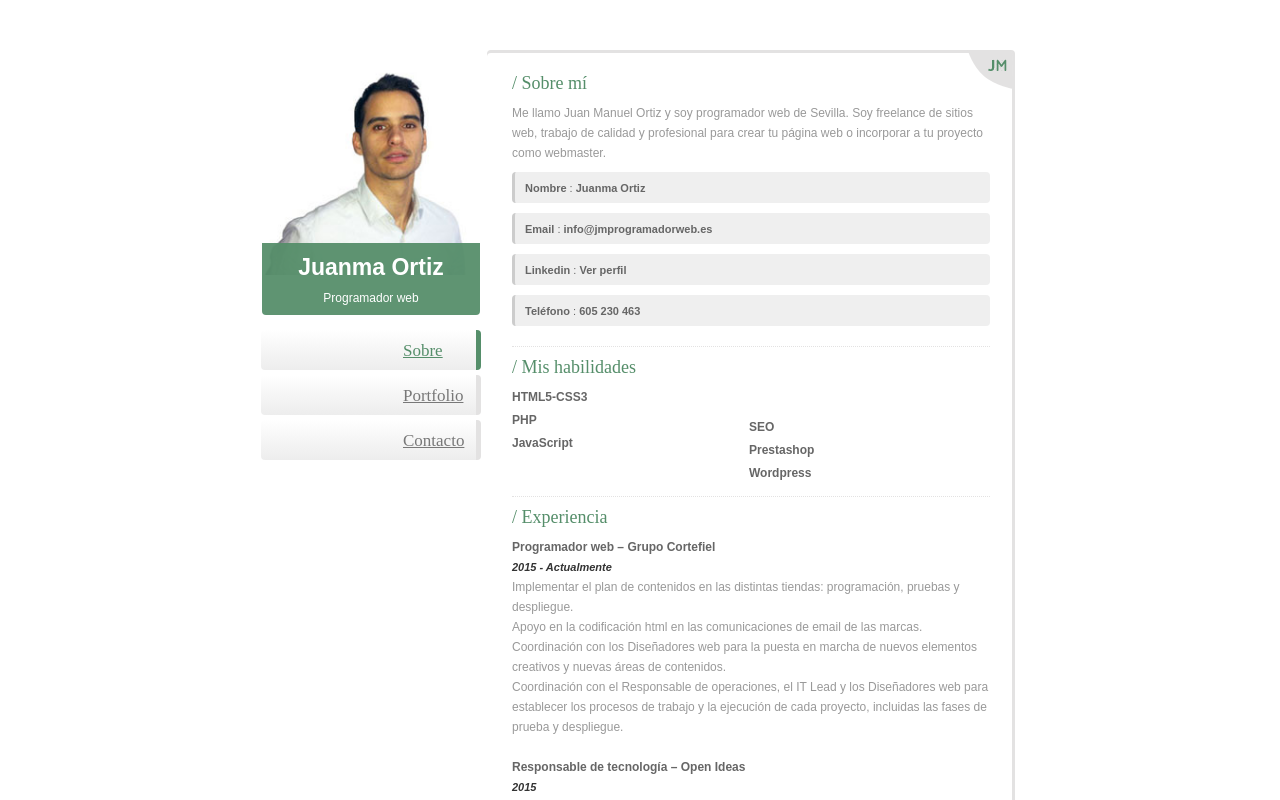
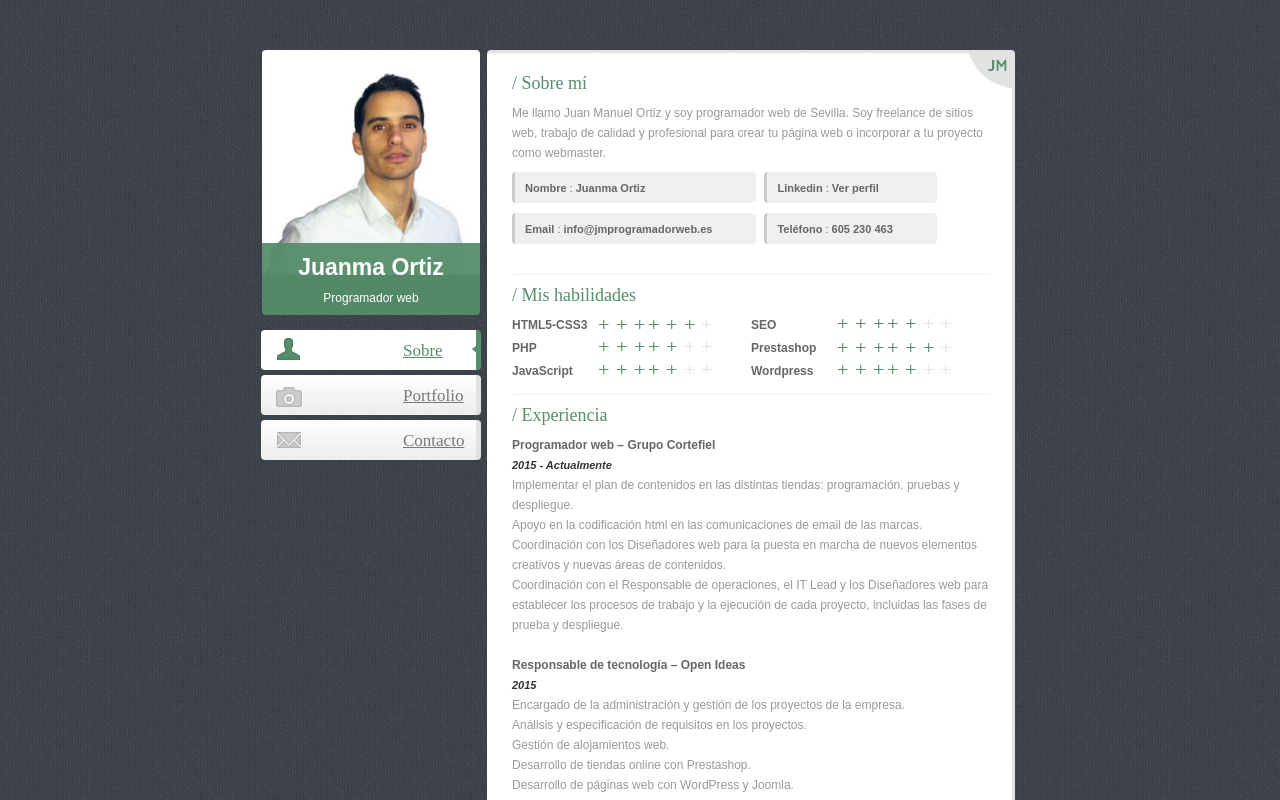
Before and after one commit to twister88888/personal-website, a React (Create React App) app: page / in a window 1280 px wide. Shown: the top 800 px of the page. Built offline with nearby package versions, Linux system fonts and the light colour scheme.

Commit message:
Changing the paths of the images on CSS

```diff
--- a/src/App.css
+++ b/src/App.css
@@ -1,6 +1,7 @@
+
 /* Renombrar o.clearfix */
 body{
-	/*background:url(../images/pattern/pattern3.png) repeat;*/
+	background:url('/images/pattern/pattern3.png') repeat;
 	font:100% Arial,'Signika';
 	line-height:20px;
 	font-weight:normal;
@@ -59,50 +60,50 @@ header{
 }
 
 .appbar li a.tab-about{
-	/*background-image: url(../images/about-ico.png);*/
+	background-image: url(/images/about-ico.png);
 	background-position: 14px 7px;
 }
 
 .appbar li a.tab-portfolio{
-	/*background-image: url(../images/folio-ico.png);*/
+	background-image: url(/images/folio-ico.png);
 	background-position: 14px 7px;
 }
 
 .appbar li a.tab-blog{
-	/*background-image: url(../images/blog-ico.png);*/
+	background-image: url(/images/blog-ico.png);
 	background-position: 14px 7px;
 }
 
 .appbar li a.tab-contact{
-	/*background-image: url(../images/contact-ico.png);*/
+	background-image: url(/images/contact-ico.png);
 	background-position: 14px 7px;
 }
 
 .appbar li.active{
 	border-right: 5px solid #558e6a;
-	/*background:#fff  url(../images/nav-arrow-active.png) no-repeat 102% center;*/
+	background:#fff  url(/images/nav-arrow-active.png) no-repeat 102% center;
 }
 
 .appbar li.active .tab-about{
-	/*background-image: url(../images/about-ico-active.png);*/
+	background-image: url(/images/about-ico-active.png);
 	background-position: 14px 7px;
 	color:#558e6a;
 }
 
 .appbar li.active .tab-portfolio{
-	/*background-image: url(../images/folio-ico-active.png);*/
+	background-image: url(/images/folio-ico-active.png);
 	background-position: 14px 7px;
 	color:#558e6a;
 }
 
 .appbar li.active .tab-blog{
-	/*background-image: url(../images/blog-ico-active.png);*/
+	background-image: url(/images/blog-ico-active.png);
 	background-position: 14px 7px;
 	color:#558e6a;
 }
 
 .appbar li.active .tab-contact{
-	/*background-image: url(../images/contact-ico-active.png);*/
+	background-image: url(/images/contact-ico-active.png);
 	background-position: 14px 7px;
 	color:#558e6a;
 }
@@ -297,17 +298,17 @@ footer p{
 	height:17px;
 }
 
-/*#skills  li span.r1{background: url(../images/rating-sprite.png) no-repeat scroll 0 -56px}*/
-/*#skills  li span.r2{background: url(../images/rating-sprite.png) no-repeat scroll 0 -76px}*/
-/*#skills  li span.r3{background: url(../images/rating-sprite.png) no-repeat scroll 0 -36px}*/
-/*#skills  li span.r4{background: url(../images/rating-sprite.png) no-repeat scroll 0 -56px}*/
-/*#skills  li span.r5{background: url(../images/rating-sprite.png) no-repeat scroll 0 -76px}*/
+#skills  li span.r1{background: url(/images/rating-sprite.png) no-repeat scroll 0 -56px}
+#skills  li span.r2{background: url(/images/rating-sprite.png) no-repeat scroll 0 -76px}
+#skills  li span.r3{background: url(/images/rating-sprite.png) no-repeat scroll 0 -36px}
+#skills  li span.r4{background: url(/images/rating-sprite.png) no-repeat scroll 0 -56px}
+#skills  li span.r5{background: url(/images/rating-sprite.png) no-repeat scroll 0 -76px}
 
-/*#skills  li span.r6{background: url(../images/rating-sprite.png) no-repeat scroll 0 -56px}*/
-/*#skills  li span.r7{background: url(../images/rating-sprite.png) no-repeat scroll 0 -76px}*/
-/*#skills  li span.r8{background: url(../images/rating-sprite.png) no-repeat scroll 0 -36px}*/
-/*#skills  li span.r9{background: url(../images/rating-sprite.png) no-repeat scroll 0 -76px}*/
-/*#skills  li span.r10{background: url(../images/rating-sprite.png) no-repeat scroll 0 -56px}*/
+#skills  li span.r6{background: url(/images/rating-sprite.png) no-repeat scroll 0 -56px}
+#skills  li span.r7{background: url(/images/rating-sprite.png) no-repeat scroll 0 -76px}
+#skills  li span.r8{background: url(/images/rating-sprite.png) no-repeat scroll 0 -36px}
+#skills  li span.r9{background: url(/images/rating-sprite.png) no-repeat scroll 0 -76px}
+#skills  li span.r10{background: url(/images/rating-sprite.png) no-repeat scroll 0 -56px}
 
 
 
@@ -324,7 +325,7 @@ a.vcardButton {
 	-webkit-border-radius:3px;
 	font-size:12px;
 	color:#ffffff;
-	/*background-image: url(../images/bg-button.png);*/
+	background-image: url(/images/bg-button.png);
 	background-position: 0 0;
 	background-repeat: repeat-x;
 	-moz-transition: all 0.4s ease-in-out;
@@ -336,7 +337,7 @@ a.vcardButton {
 a.vcardButton:hover{
 	background:#777777;
 	border:1px solid #777777;
-	/*background-image: url(../images/bg-button.png);*/
+	background-image: url(/images/bg-button.png);
 	background-position: 0 0;
 	background-repeat: repeat-x;
 	box-shadow: 0 1px 1px rgba(0, 0, 0, 0.2);
@@ -467,7 +468,7 @@ span.border {
 }
 
 span.plus {
-	/*background:url(../images/zoom.png) no-repeat;*/
+	background:url(/images/zoom.png) no-repeat;
 	height: 39px;
 	left: 189px;
 	position: absolute;
@@ -512,7 +513,7 @@ blockquote.style1{
 	margin-bottom:20px;
 	font-size:12px;
 	font-style:italic;
-	/*background: url(../images/quote.png) repeat-y 0 0;*/
+	background: url(/images/quote.png) repeat-y 0 0;
 	display:block;
 	padding-left:26px;
 }
@@ -550,7 +551,7 @@ blockquote.style3{
 	-webkit-border-radius:3px;
 	font-size:12px;
 	color:#ffffff;
-	/*background-image: url(../images/bg-button.png);*/
+	background-image: url(/images/bg-button.png);
 	background-position: 0 0;
 	background-repeat: repeat-x;
 	-moz-transition: all 0.4s ease-in-out;
@@ -562,7 +563,7 @@ blockquote.style3{
 .btnMore:hover{
 	background:#777777;
 	border:1px solid #777777;
-	/*background-image: url(../images/bg-button.png);*/
+	background-image: url(/images/bg-button.png);
 	background-position: 0 0;
 	background-repeat: repeat-x;
 	box-shadow: 0 1px 1px rgba(0, 0, 0, 0.2);
@@ -598,7 +599,7 @@ blockquote.style3{
 .selected{
 	background:#558e6a;
 	border:1px solid #558e6a;
-	/*background-image: url(../images/bg-button.png);*/
+	background-image: url(/images/bg-button.png);
 	background-position: 0 0;
 	background-repeat: repeat-x;
 	border-radius:3px;
@@ -719,7 +720,7 @@ blockquote.style3{
 	font-size:11px;
 	color:#ffffff;
 	cursor:pointer;
-	/*background-image: url(../images/bg-button.png);*/
+	background-image: url(/images/bg-button.png);
 	background-position: 0 0;
 	background-repeat: repeat-x;
 	box-shadow: 0 1px 1px rgba(0, 0, 0, 0.2);
@@ -922,7 +923,7 @@ label.error{
 	.edge {left: 226px;}
 
 	/*Main nav*/
-	/*.appbar li.active {background: url("../images/nav-arrow-active.png") no-repeat scroll 101% center #FFFFFF;}*/
+	/*.appbar li.active {background: url("images/nav-arrow-active.png") no-repeat scroll 101% center #FFFFFF;}*/
 
 	/*tabsContainer*/
 	.tabsContainer {margin-left: 10px;width: 271px;}
--- a/src/App.js
+++ b/src/App.js
@@ -132,30 +132,30 @@ class App extends Component {
                 <SectionTitle>/ Sobre mí</SectionTitle>
                 <p>Me llamo Juan Manuel Ortiz y soy programador web de Sevilla.
                 Soy freelance de sitios web, trabajo de calidad y profesional para crear tu página web o incorporar a tu proyecto como webmaster.</p>
-                <ul className='about__info-list'>
+                <ul className='about__info-list info'>
                   <List label='Nombre' value='Juanma Ortiz'/>
                   <List label='Email' value='info@jmprogramadorweb.es' />
                 </ul>
-                <ul className='about__info-list'>
+                <ul className='about__info-list info'>
                   <List label='Linkedin' value='Ver perfil' />
                   <List label='Teléfono' value='605 230 463' />
                 </ul>
               </section>
               <section className='about__skills clearfix' id='skills'>
-                <div className='about__skill'>
+                <div className='about__skill' id='skills1'>
                   <SectionTitle>/ Mis habilidades</SectionTitle>
                   <ul className='about__list'>
-                    <Rating name='HTML5-CSS3' value='about__rating--r1' />
-                    <Rating name='PHP' value='about__rating--r3' />
-                    <Rating name='JavaScript' value='about__rating--r3' />
+                    <Rating name='HTML5-CSS3' value='about__rating--r1 r1' />
+                    <Rating name='PHP' value='about__rating--r3 r3' />
+                    <Rating name='JavaScript' value='about__rating--r3 r3' />
                   </ul>
                 </div>
-                <div className='about__skill'>
+                <div className='about__skill' id='skills2'>
                   <SectionTitle>&nbsp;</SectionTitle>
                   <ul className='about__list'>
-                    <Rating name='SEO' value='about__rating--r3' />
-                    <Rating name='Prestashop' value='about__rating--r4' />
-                    <Rating name='Wordpress' value='about__rating--r3' />
+                    <Rating name='SEO' value='about__rating--r3 r3' />
+                    <Rating name='Prestashop' value='about__rating--r4 r4' />
+                    <Rating name='Wordpress' value='about__rating--r3 r3' />
                   </ul>
                 </div>
               </section>
```
